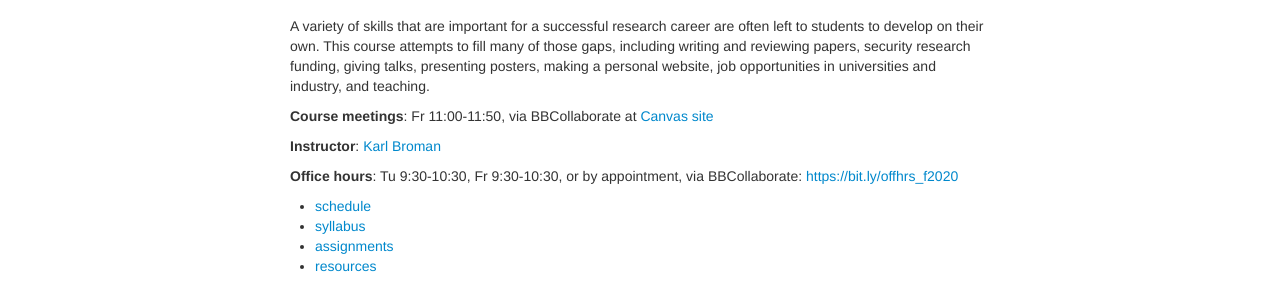
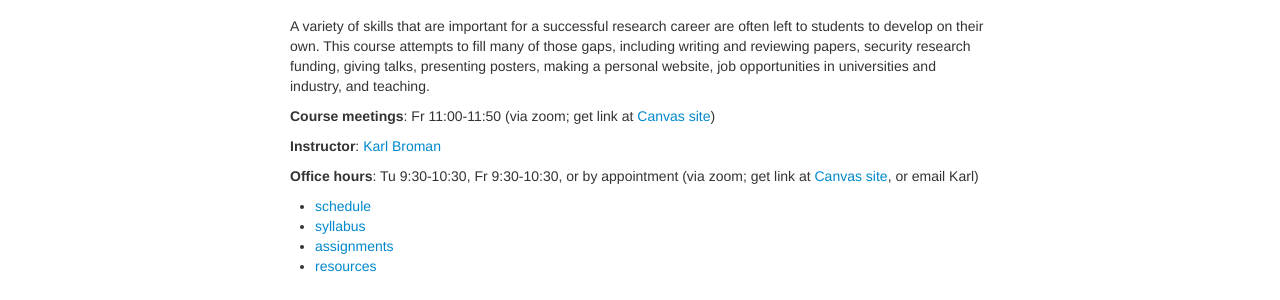
Before and after one commit to kbroman/BMI884_spring2021, a Jekyll site: the page built from index.md, in a window 1280 px wide. Shown: the part 136-436 px from the top of the page. Built offline with Jekyll 4.4.1, drawn with Linux system fonts in a browser that asks for light colours.

Commit message:
BBCollaborate -> zoom

```diff
--- a/index.md
+++ b/index.md
@@ -11,12 +11,13 @@ papers, security research funding, giving talks, presenting posters,
 making a personal website, job opportunities in universities and
 industry, and teaching.
 
-**Course meetings**: Fr 11:00-11:50, via BBCollaborate at [Canvas site](https://canvas.wisc.edu)
+**Course meetings**: Fr 11:00-11:50 (via zoom; get link at [Canvas site](https://canvas.wisc.edu))
 
 **Instructor**: [Karl Broman](https://kbroman.org)
 
-**Office hours**: Tu 9:30-10:30, Fr 9:30-10:30, or by appointment,
-via BBCollaborate: <https://bit.ly/offhrs_f2020>
+**Office hours**: Tu 9:30-10:30, Fr 9:30-10:30, or by appointment
+(via zoom; get link at [Canvas site](https://canvas.wisc.edu), or
+email Karl)
 
 - [schedule](schedule.html)
 - [syllabus](syllabus.html)
```
Also changed, not shown: syllabus.md (+4 -3 lines).
